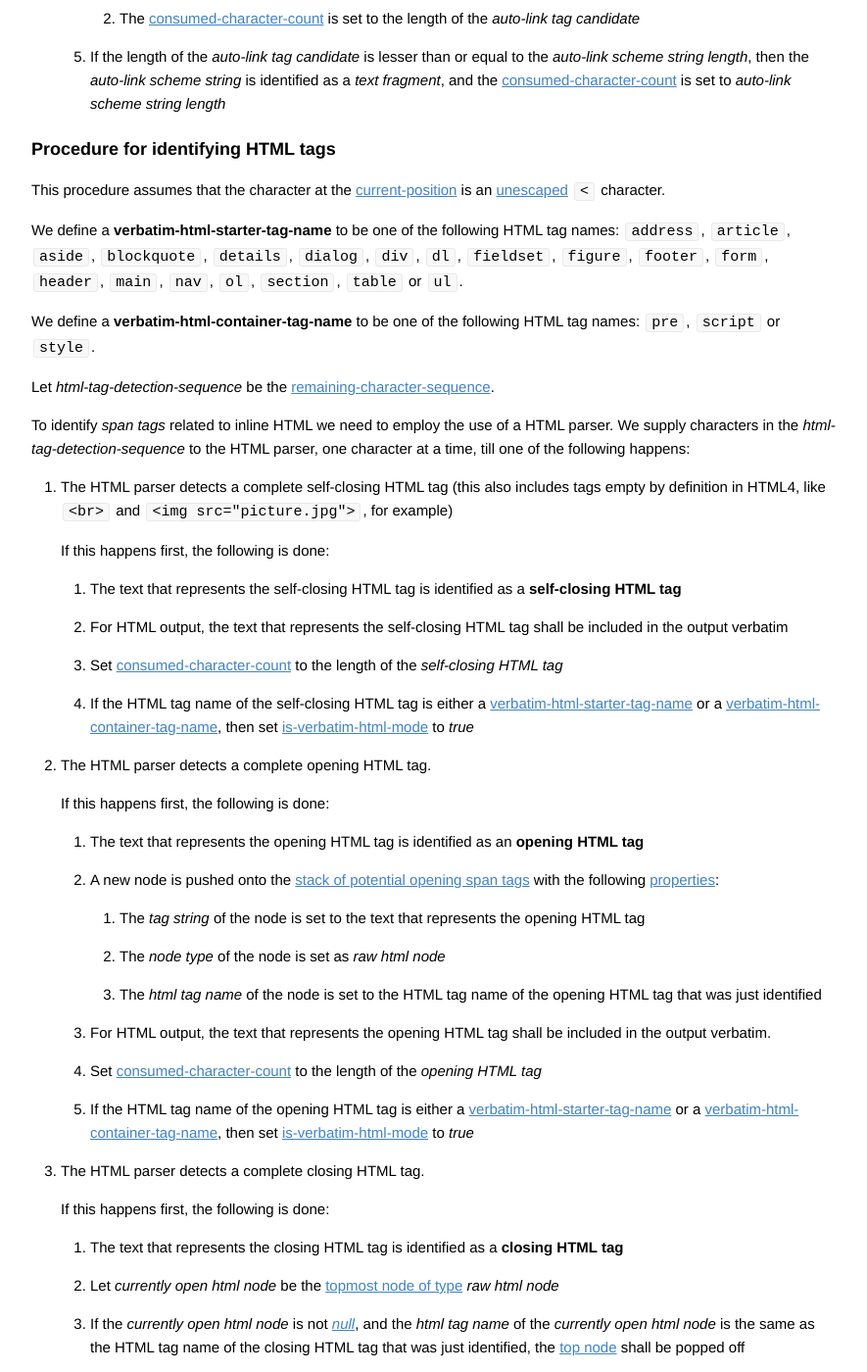
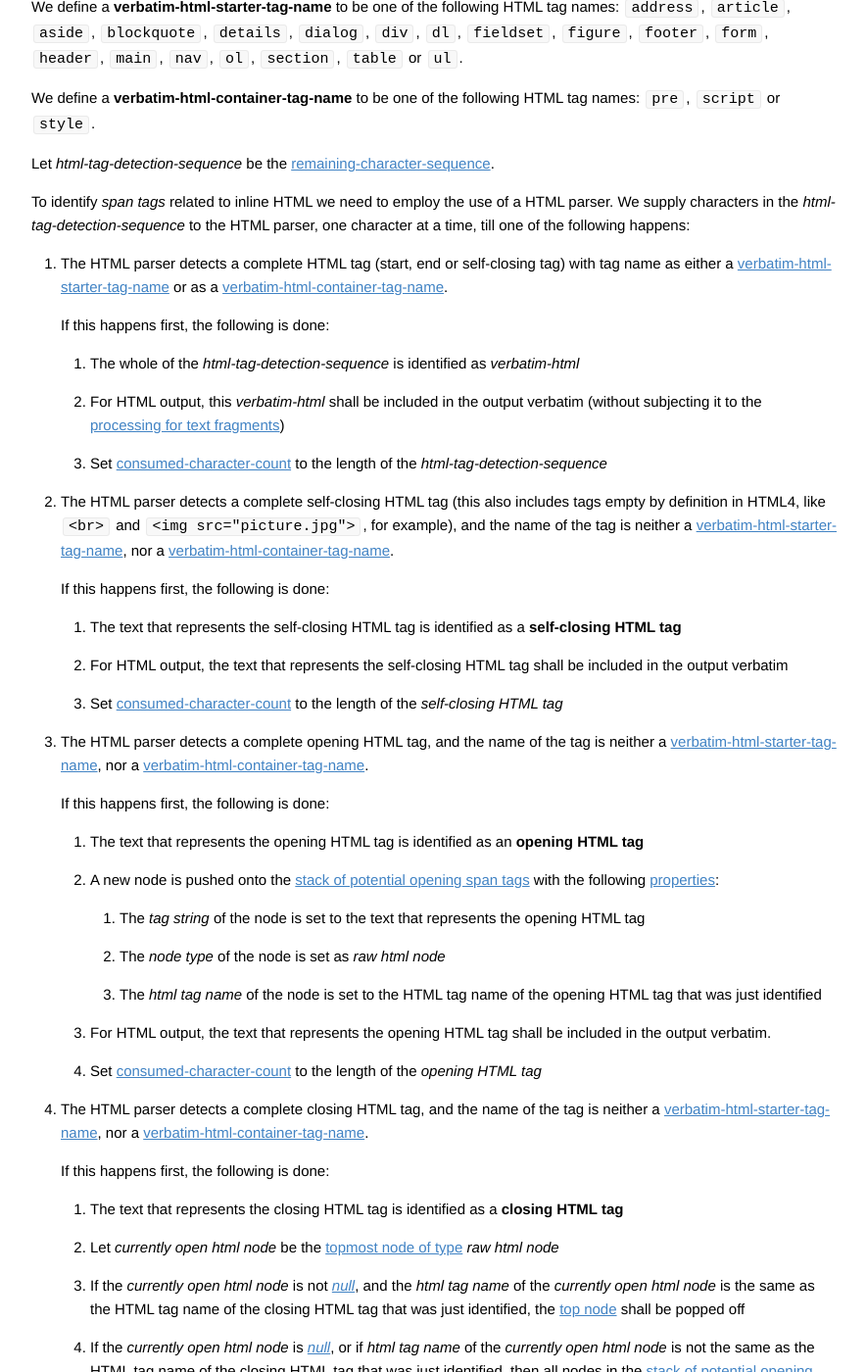
Before and after one commit to vfmd/vfmd-spec, a Jekyll site: the page built from specification.md, in a window 1280 px wide and 1400 px high, scrolled down 46147 px. Shown: the whole window at 98% size, without its empty margins (197-1082 px from the left). Built offline with Jekyll 4.4.1, drawn with Linux system fonts in a browser that asks for light colours; Markdown is read by kramdown in place of the engine named in the settings; some of the changed text lies outside the part shown.

Commit message:
Handle verbatim HTML in the procedure for identifying HTML tags
(rather than in the top-level procedure for identifying span tags)

This commit also makes the HTML tag that triggers the verbatim-html-mode
to be part of the verbatim html. Before this commit, the triggering tag was
identified as a HTML tag and the following text was identified as
verbatim-html.

```diff
--- a/specification.md
+++ b/specification.md
@@ -1970,27 +1970,23 @@ the [input character sequence].
 The root procedure in turn invokes other procedures. In the method
 described here, global variables are used to communicate information
 from invoked procedures back to the root procedure, but better means can
-be adopted by an implementation. The global variables used are:
+be adopted by an implementation. The global variable used is:
 
  1. <span id="consumed-character-count">_consumed-character-count_: The
     number of characters that were consumed to form a _span tag_ or a
     _text fragment_</span>
- 2. <span id="is-verbatim-html-mode">_is-verbatim-html-mode_: A boolean
-    that decides whether vfmd syntax should be recognized at this
-    position in the document, or not</span>
 
 [current-position]: #current-position
 [remaining-character-sequence]: #remaining-character-sequence
 [consumed-character-count]: #consumed-character-count
-[is-verbatim-html-mode]: #is-verbatim-html-mode
 
 The procedure to identify and interpret the _span tags_ is as follows:
 
  1. Set [current-position] as 0
- 2. Set _is-verbatim-html-mode_ as _false_
- 3. <span id="span-proc-step-3">Set _consumed-character-count_ as 0
+ 2. <span id="span-proc-step-2">Set _consumed-character-count_ as 0
     </span>
- 4. If _is-verbatim-html-mode_ is equal to _false_, do the following:
+ 3. Depending on the character at the [current-position], invoke the
+    appropriate procedure, as given below:
      1. If the character at the [current-position] is either an
         [unescaped] `[` (open square bracket) character, or an [unescaped]
         `]` (close square bracket) character, invoke the [procedure for
@@ -2016,29 +2012,21 @@ The procedure to identify and interpret the _span tags_ is as follows:
      7. If _consumed-character-count_ is equal to 0, interpret the
         character at the [current-position] to be part of a _text
         fragment_, and set _consumed-character-count_ as 1
- 5. If _is-verbatim-html-mode_ is equal to _true_, interpret the
-    [remaining-character-sequence] as _verbatim-html_, and set
-    _consumed-character-count_ to the length of the
-    [remaining-character-sequence]
- 6. Increment [current-position] by _consumed-character-count_
- 7. If [current-position] is less than the length of the
-    [input character sequence], go to [Step 3](#span-proc-step-3)
- 8. All nodes in the [stack of potential opening span tags] with _node
+ 4. Increment [current-position] by _consumed-character-count_
+ 5. If [current-position] is less than the length of the
+    [input character sequence], go to [Step 2](#span-proc-step-2)
+ 6. All nodes in the [stack of potential opening span tags] with _node
     type_ not equal to _raw html node_ should be interpreted as _text
     fragments_
 
 The _text fragments_ identified in the above procedure should be
 handled as specified in [processing text fragments].
 
-Any _verbatim-html_ identified in the above procedure should be output
-verbatim, without subjecting it to the
-[processing for text fragments][processing text fragments].
-
 <span id="span-level-extensions">An implementation can extend the core
 vfmd syntax to support additional syntax elements. For every additional
-span-level syntax element, the implementation shall insert a rule in
-the above rule list, at a position at which it makes sense to recognize
-the particular construct. The rule shall determine whether a span-level
+span-level syntax element, the implementation shall insert a rule in the
+above rule list, at a position at which it makes sense to recognize the
+particular construct. The rule shall determine whether a span-level
 construct begins at a particular position in the [input character
 sequence] or not, and if it does, how it should be interpreted and
 output.</span>
@@ -3155,9 +3143,28 @@ of a HTML parser. We supply characters in the
 _html-tag-detection-sequence_ to the HTML parser, one character at a
 time, till one of the following happens:
 
- 1. The HTML parser detects a complete self-closing HTML tag (this also
+ 1. The HTML parser detects a complete HTML tag (start, end or
+    self-closing tag) with tag name as either a
+    [verbatim-html-starter-tag-name] or as a
+    [verbatim-html-container-tag-name].
+
+    If this happens first, the following is done:
+
+     1. The whole of the _html-tag-detection-sequence_ is identified as
+        _verbatim-html_
+
+     2. For HTML output, this _verbatim-html_ shall be included in the
+        output verbatim (without subjecting it to the [processing for
+        text fragments][processing text fragments])
+
+     3. Set [consumed-character-count] to the length of the
+        _html-tag-detection-sequence_
+
+ 2. The HTML parser detects a complete self-closing HTML tag (this also
     includes tags empty by definition in HTML4, like `<br>` and `<img
-    src="picture.jpg">`, for example)
+    src="picture.jpg">`, for example), and the name of the tag is
+    neither a [verbatim-html-starter-tag-name], nor a
+    [verbatim-html-container-tag-name].
 
     If this happens first, the following is done:
 
@@ -3170,12 +3177,9 @@ time, till one of the following happens:
      3. Set [consumed-character-count] to the length of the
         _self-closing HTML tag_
 
-     4. If the HTML tag name of the self-closing HTML tag is either a
-        [verbatim-html-starter-tag-name] or a
-        [verbatim-html-container-tag-name], then set
-        [is-verbatim-html-mode] to _true_
-
- 2. The HTML parser detects a complete opening HTML tag.
+ 3. The HTML parser detects a complete opening HTML tag, and the name of
+    the tag is neither a [verbatim-html-starter-tag-name], nor a
+    [verbatim-html-container-tag-name].
 
     If this happens first, the following is done:
 
@@ -3197,12 +3201,9 @@ time, till one of the following happens:
      4. Set [consumed-character-count] to the length of the
         _opening HTML tag_
 
-     5. If the HTML tag name of the opening HTML tag is either a
-        [verbatim-html-starter-tag-name] or a
-        [verbatim-html-container-tag-name], then set
-        [is-verbatim-html-mode] to _true_
-
- 3. The HTML parser detects a complete closing HTML tag.
+ 4. The HTML parser detects a complete closing HTML tag, and the name of
+    the tag is neither a [verbatim-html-starter-tag-name], nor a
+    [verbatim-html-container-tag-name].
 
     If this happens first, the following is done:
 
@@ -3232,12 +3233,7 @@ time, till one of the following happens:
      6. Set [consumed-character-count] to the length of the
         _closing HTML tag_
 
-     7. If the HTML tag name of the closing HTML tag is either a
-        [verbatim-html-starter-tag-name] or a
-        [verbatim-html-container-tag-name], then set
-        [is-verbatim-html-mode] to _true_
-
- 4. The HTML parser detects a complete HTML comment.
+ 5. The HTML parser detects a complete HTML comment.
 
     If this happens first, the text that represents the HTML comment is
     identified as a _span tag candidate_, and interpreted as a **comment
```
Also changed, not shown: other parts of specification.md (+1 -1 lines).
